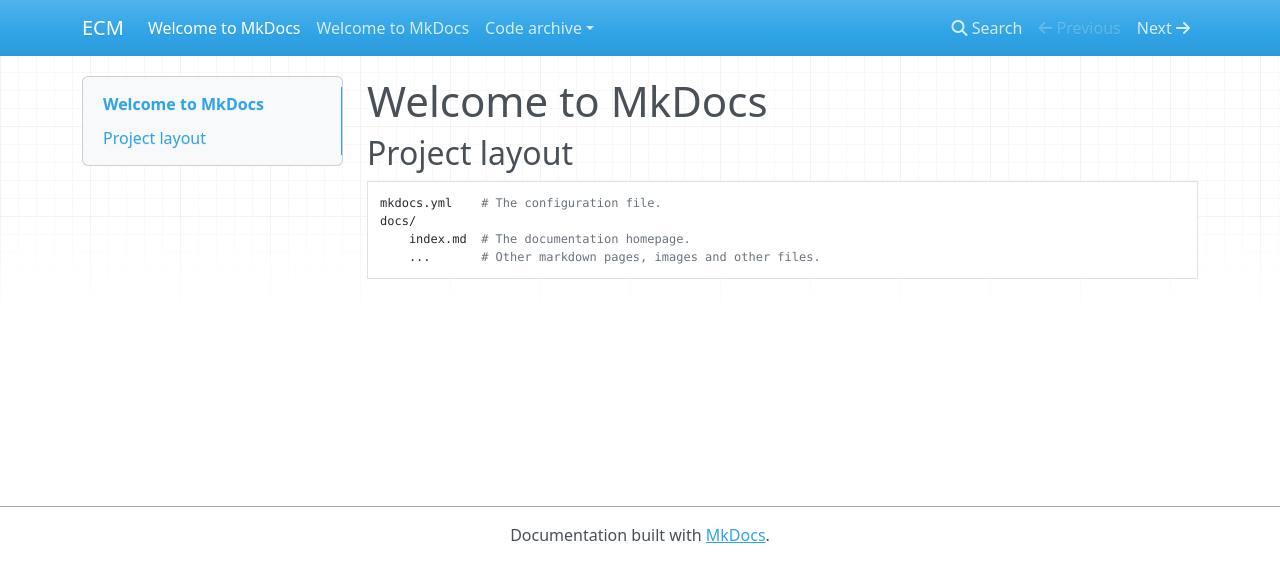
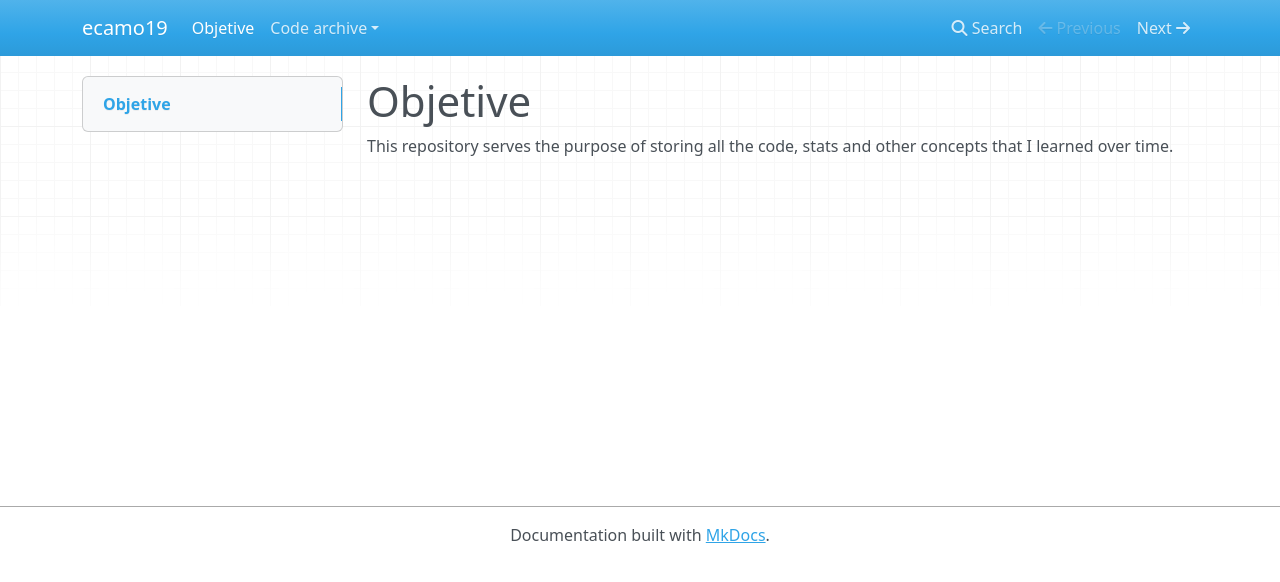
Before and after one commit to ecamo19/my_notes, an MkDocs documentation site: the page built from docs/index.md, in a window 1280 px wide. Shown: the top 582 px of the page. Built offline with MkDocs 1.6.1, drawn with Linux system fonts in a browser that asks for light colours; nearby versions of some CDN libraries.

Commit message:
Setting structure

```diff
--- a/docs/index (copy).md
+++ /dev/null
@@ -1,8 +0,0 @@
-# Welcome to MkDocs
-
-## Project layout
-
-    mkdocs.yml    # The configuration file.
-    docs/
-        index.md  # The documentation homepage.
-        ...       # Other markdown pages, images and other files.
--- a/docs/index.md
+++ b/docs/index.md
@@ -1,8 +1,2 @@
-# Welcome to MkDocs
-
-## Project layout
-
-    mkdocs.yml    # The configuration file.
-    docs/
-        index.md  # The documentation homepage.
-        ...       # Other markdown pages, images and other files.
+# Objetive
+This repository serves the purpose of storing all the code, stats and other concepts that I learned over time.
--- a/mkdocs.yml
+++ b/mkdocs.yml
@@ -1 +1,2 @@
-site_name: ECM
+site_name: ecamo19
+site_url:
```
